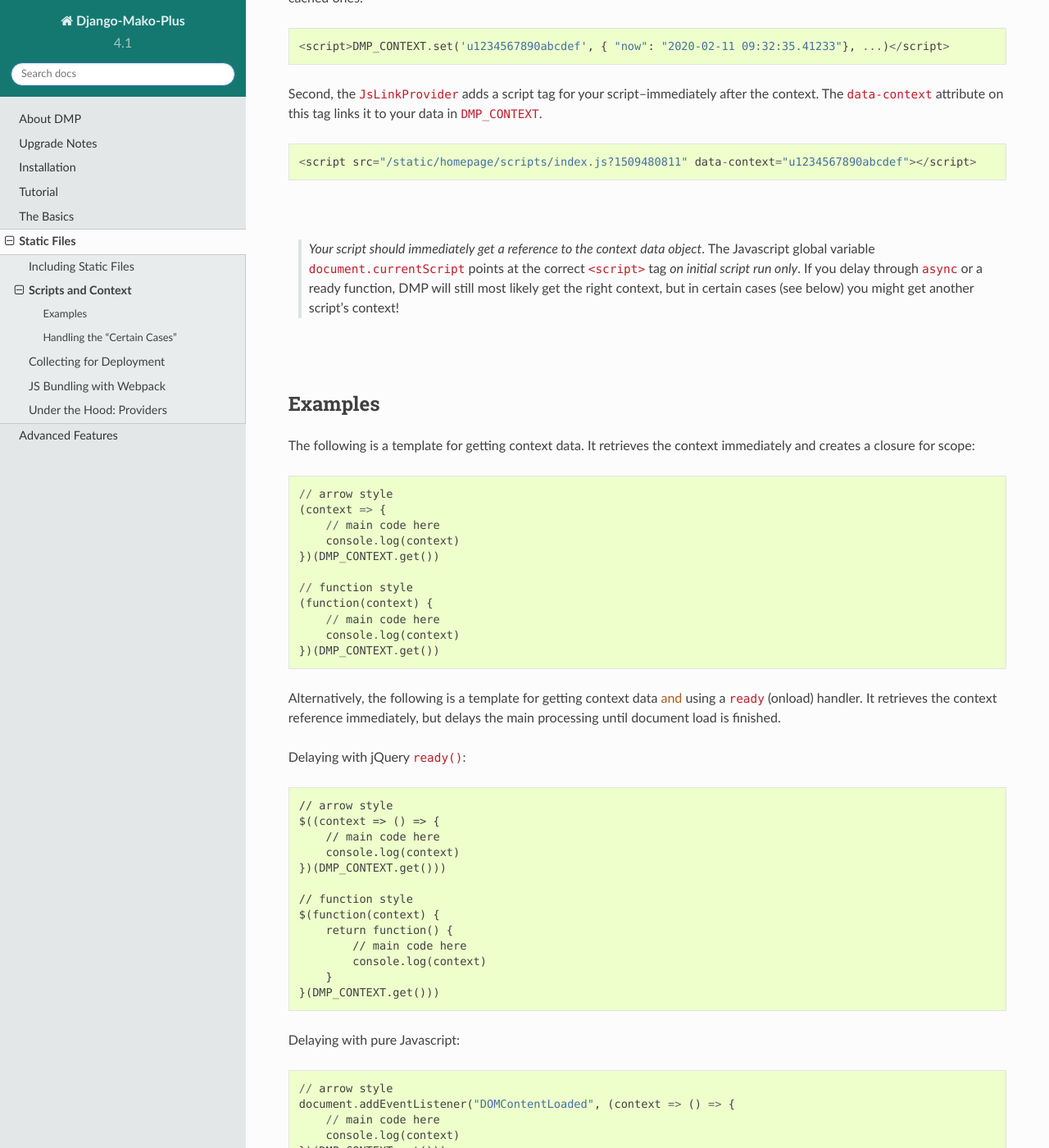
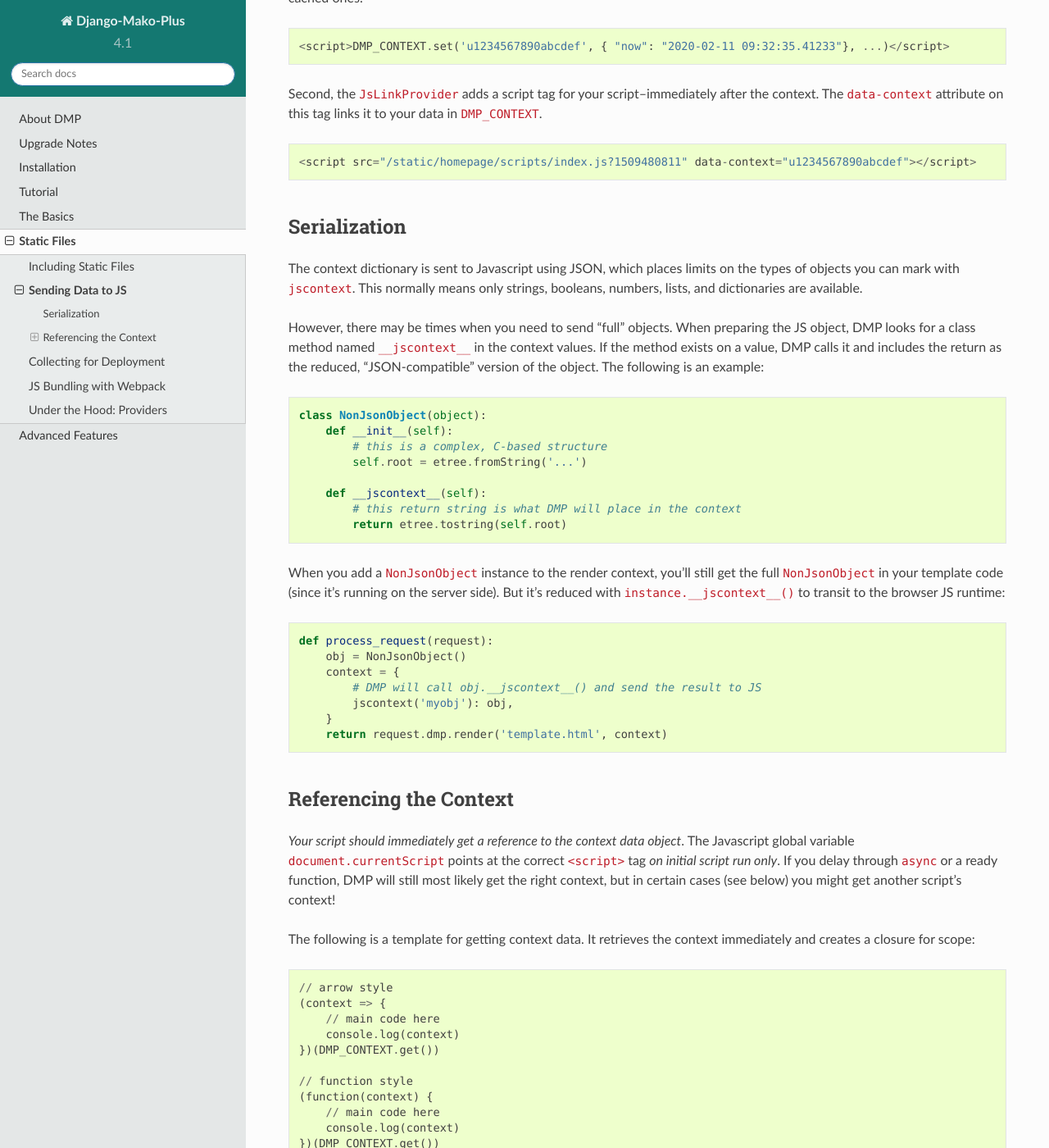
Before and after one commit to doconix/django-mako-plus, a Sphinx documentation site: the page built from docs/static_context.rst, in a window 1280 px wide and 1400 px high, scrolled down 534 px. Shown: the whole window at 82% size. Built offline with Sphinx 7.4.7 and the Read the Docs theme 2.0.0, drawn with Linux system fonts in a browser that asks for light colours; some of the changed text lies outside the part shown.

Commit message:
added __jscontext__() reducer method

```diff
--- a/django_mako_plus/version.py
+++ b/django_mako_plus/version.py
@@ -2,4 +2,4 @@
 # This allows it to import into the runtime DMP as well as
 # setup.py during installation.
 
-__version__ = '5.0.7'
+__version__ = '5.0.8'
--- a/docs/static_context.rst
+++ b/docs/static_context.rst
@@ -1,4 +1,4 @@
-Scripts and Context
+Sending Data to JS
 ================================
 
 In the `tutorial <tutorial_css_js.html>`_, you learned to send context variables to ``*.js`` files using ``jscontext``:
@@ -28,14 +28,42 @@ Second, the ``JsLinkProvider`` adds a script tag for your script--immediately af
 
     <script src="/static/homepage/scripts/index.js?1509480811" data-context="u1234567890abcdef"></script>
 
-|
+Serialization
+------------------------------
 
-    *Your script should immediately get a reference to the context data object*.  The Javascript global variable ``document.currentScript`` points at the correct ``<script>`` tag *on initial script run only*.  If you delay through ``async`` or a ready function, DMP will still most likely get the right context, but in certain cases (see below) you might get another script's context!
+The context dictionary is sent to Javascript using JSON, which places limits on the types of objects you can mark with ``jscontext``.  This normally means only strings, booleans, numbers, lists, and dictionaries are available.
 
-|
+However, there may be times when you need to send "full" objects.  When preparing the JS object, DMP looks for a class method named ``__jscontext__`` in the context values.  If the method exists on a value, DMP calls it and includes the return as the reduced, "JSON-compatible" version of the object.  The following is an example:
 
-Examples
-~~~~~~~~~~~~~~~~~~~~~~~~~~~~~~~
+.. code:: python
+
+    class NonJsonObject(object):
+        def __init__(self):
+            # this is a complex, C-based structure
+            self.root = etree.fromString('...')
+
+        def __jscontext__(self):
+            # this return string is what DMP will place in the context
+            return etree.tostring(self.root)
+
+
+When you add a ``NonJsonObject`` instance to the render context, you'll still get the full ``NonJsonObject`` in your template code (since it's running on the server side). But it's reduced with ``instance.__jscontext__()`` to transit to the browser JS runtime:
+
+.. code:: python
+
+    def process_request(request):
+        obj = NonJsonObject()
+        context = {
+            # DMP will call obj.__jscontext__() and send the result to JS
+            jscontext('myobj'): obj,
+        }
+        return request.dmp.render('template.html', context)
+
+
+Referencing the Context
+-----------------------------
+
+*Your script should immediately get a reference to the context data object*.  The Javascript global variable ``document.currentScript`` points at the correct ``<script>`` tag *on initial script run only*.  If you delay through ``async`` or a ready function, DMP will still most likely get the right context, but in certain cases (see below) you might get another script's context!
 
 The following is a template for getting context data.  It retrieves the context immediately and creates a closure for scope:
 
```
Also changed, not shown: 6 other files.
